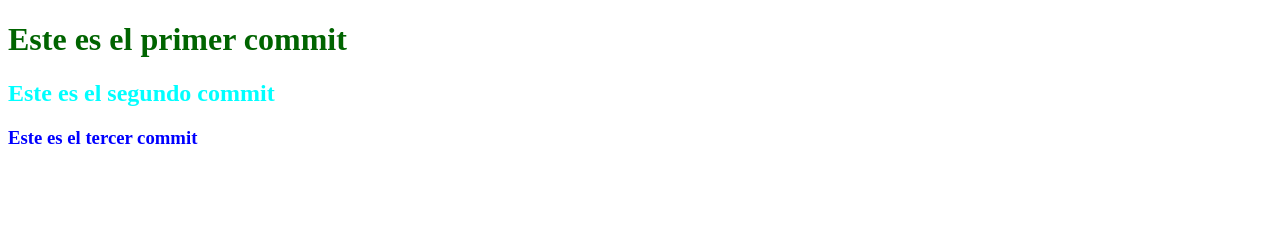
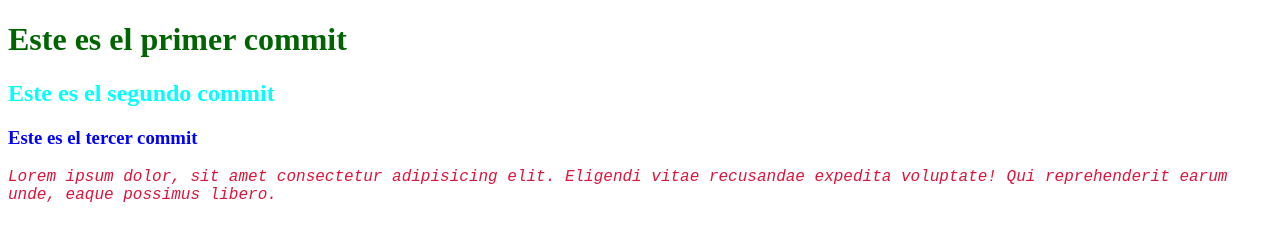
Before and after one commit to MauriGitHubM/Prueba-git, a plain HTML site: page index.html in a window 1280 px wide. Drawn offline with Linux system fonts and the light colour scheme.

Commit message:
Este es el cuarto commit

```diff
--- a/index.html
+++ b/index.html
@@ -12,6 +12,7 @@
     <h1>Este es el primer commit</h1>
     <h2>Este es el segundo commit</h2>
     <h3>Este es el tercer commit</h3>
+    <p>Lorem ipsum dolor, sit amet consectetur adipisicing elit. Eligendi vitae recusandae expedita voluptate! Qui reprehenderit earum unde, eaque possimus libero.</p>
 
 </body>
 </html>
--- a/styles.css
+++ b/styles.css
@@ -15,3 +15,12 @@ h3 {
     color:blue;
 
 }
+
+p {
+
+    color:crimson;
+    font-family: 'Courier New', Courier, monospace;
+    font-style: italic;
+
+
+}
```
